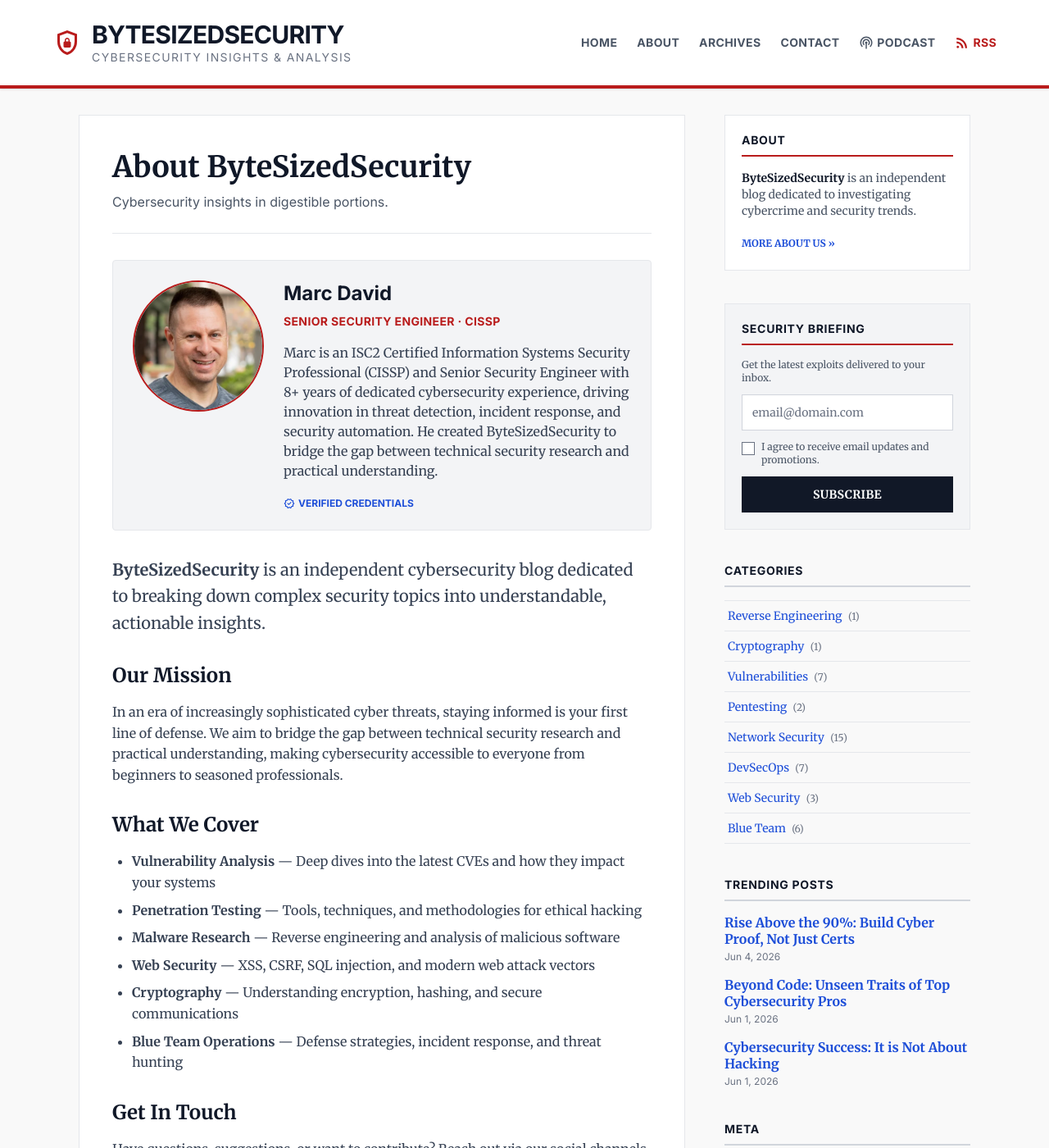
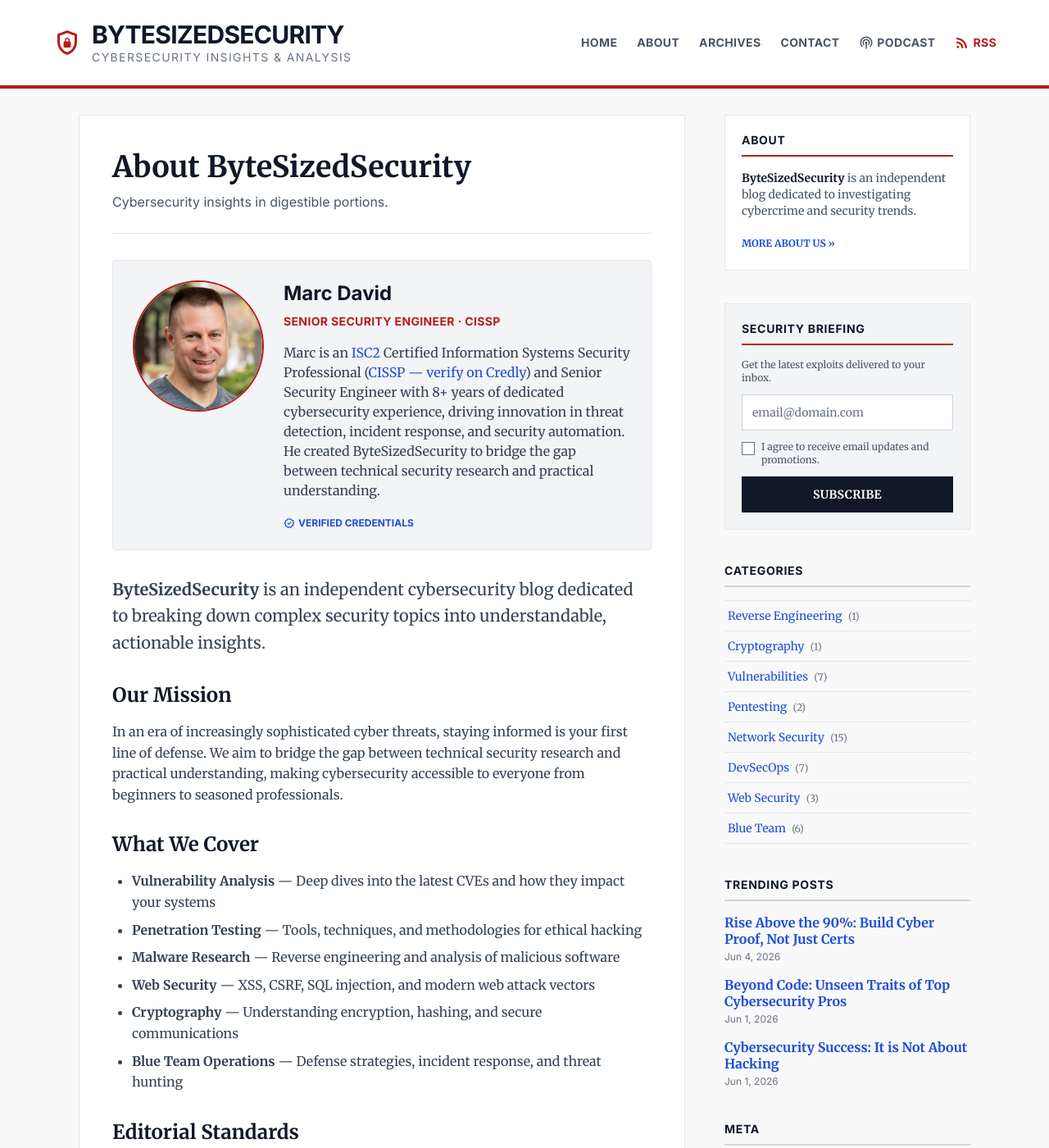
Before and after one commit to mda1125/bytesizedsecurity, a Jekyll site: the page built from about.html, in a window 1280 px wide and 1400 px high. Shown: the whole window at 82% size. Built offline with Jekyll 4.4.1, drawn with Linux system fonts in a browser that asks for light colours; some of the changed text lies outside the part shown.

Commit message:
fix: add credential verification links and editorial standards (M11)
- Link ISC2 and Credly CISSP badge directly in the author bio prose
  (not just in the badge/social buttons) so quality raters and crawlers
  can verify credentials inline
- Add Editorial Standards section explaining research methodology,
  source citation practices, and correction policy (YMYL trust signal)

Co-authored-by: Cursor <cursoragent@cursor.com>

```diff
--- a/about.html
+++ b/about.html
@@ -22,7 +22,7 @@ title: About
             <h2 class="text-2xl font-bold text-gray-900 font-sans m-0">Marc David</h2>
             <p class="text-primary font-bold font-sans text-sm uppercase tracking-wide m-0">Senior Security Engineer · CISSP</p>
             <p class="text-gray-700 text-base mt-2 mb-0">
-              Marc is an ISC2 Certified Information Systems Security Professional (CISSP) and Senior Security Engineer with 8+ years of dedicated cybersecurity experience, driving innovation in threat detection, incident response, and security automation. He created ByteSizedSecurity to bridge the gap between technical security research and practical understanding.
+              Marc is an <a href="https://www.isc2.org/" target="_blank" rel="noopener" class="text-link hover:underline">ISC2</a> Certified Information Systems Security Professional (<a href="https://www.credly.com/users/marcdavid/badges" target="_blank" rel="noopener" class="text-link hover:underline">CISSP — verify on Credly</a>) and Senior Security Engineer with 8+ years of dedicated cybersecurity experience, driving innovation in threat detection, incident response, and security automation. He created ByteSizedSecurity to bridge the gap between technical security research and practical understanding.
             </p>
             <div class="flex items-center gap-3 mt-3">
               <a href="https://www.credly.com/users/marcdavid" target="_blank" rel="noopener" class="inline-flex items-center gap-1 text-xs font-sans font-bold text-link hover:underline uppercase">
@@ -50,6 +50,14 @@ title: About
           <li><strong>Cryptography</strong> — Understanding encryption, hashing, and secure communications</li>
           <li><strong>Blue Team Operations</strong> — Defense strategies, incident response, and threat hunting</li>
         </ul>
+
+        <h2 class="text-2xl font-bold text-gray-900 mt-8 mb-4">Editorial Standards</h2>
+        <p>
+          Every article on ByteSizedSecurity is researched and written by a practicing security professional, not generated by AI or rewritten from press releases. Our analysis is grounded in primary sources — vendor security advisories, government disclosures (CISA, NIST, ISC2), court filings, and direct technical testing where applicable.
+        </p>
+        <p>
+          We link to original sources so readers can verify claims independently. When we reference statistics, we cite the issuing organization. If you find an error or outdated information in any article, please <a href="{{ '/contact' | relative_url }}">contact us</a> and we will correct it promptly with a visible update note.
+        </p>
 
         <h2 class="text-2xl font-bold text-gray-900 mt-8 mb-4">Get In Touch</h2>
         <p>
```
